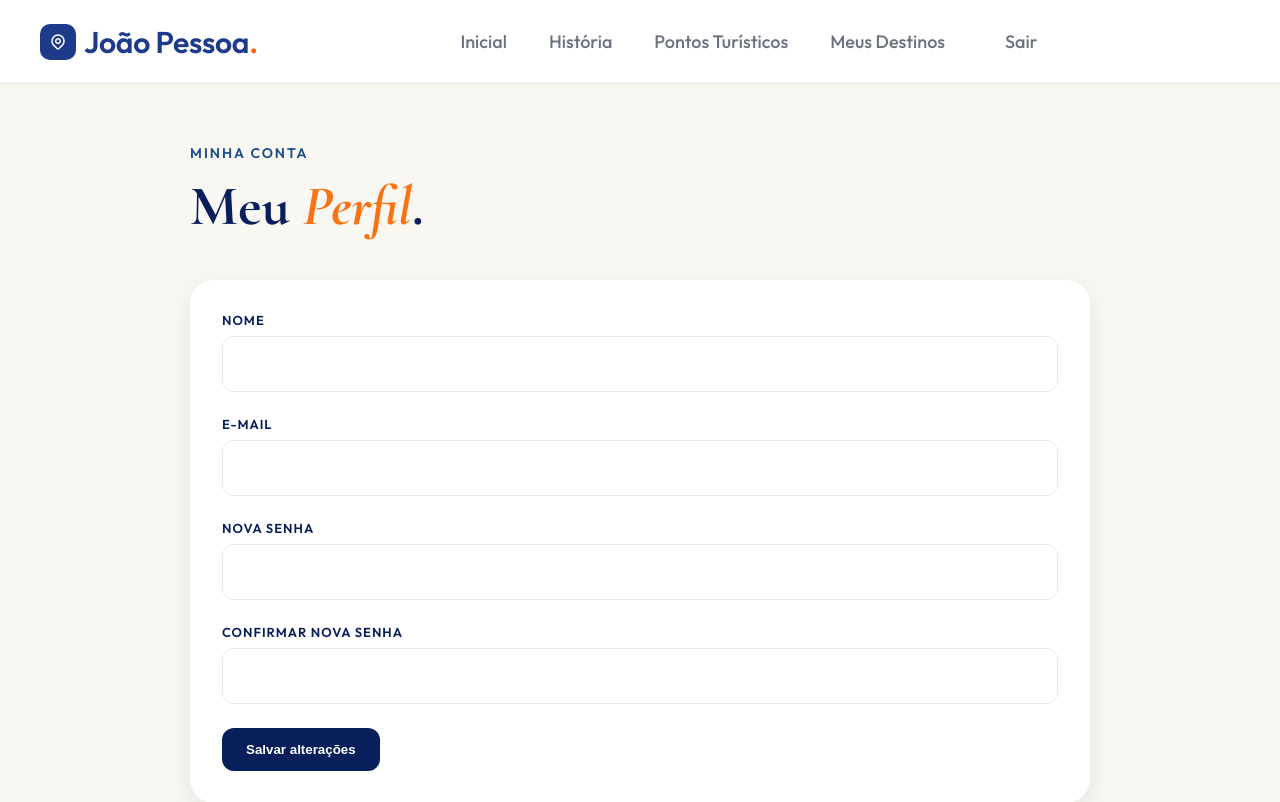
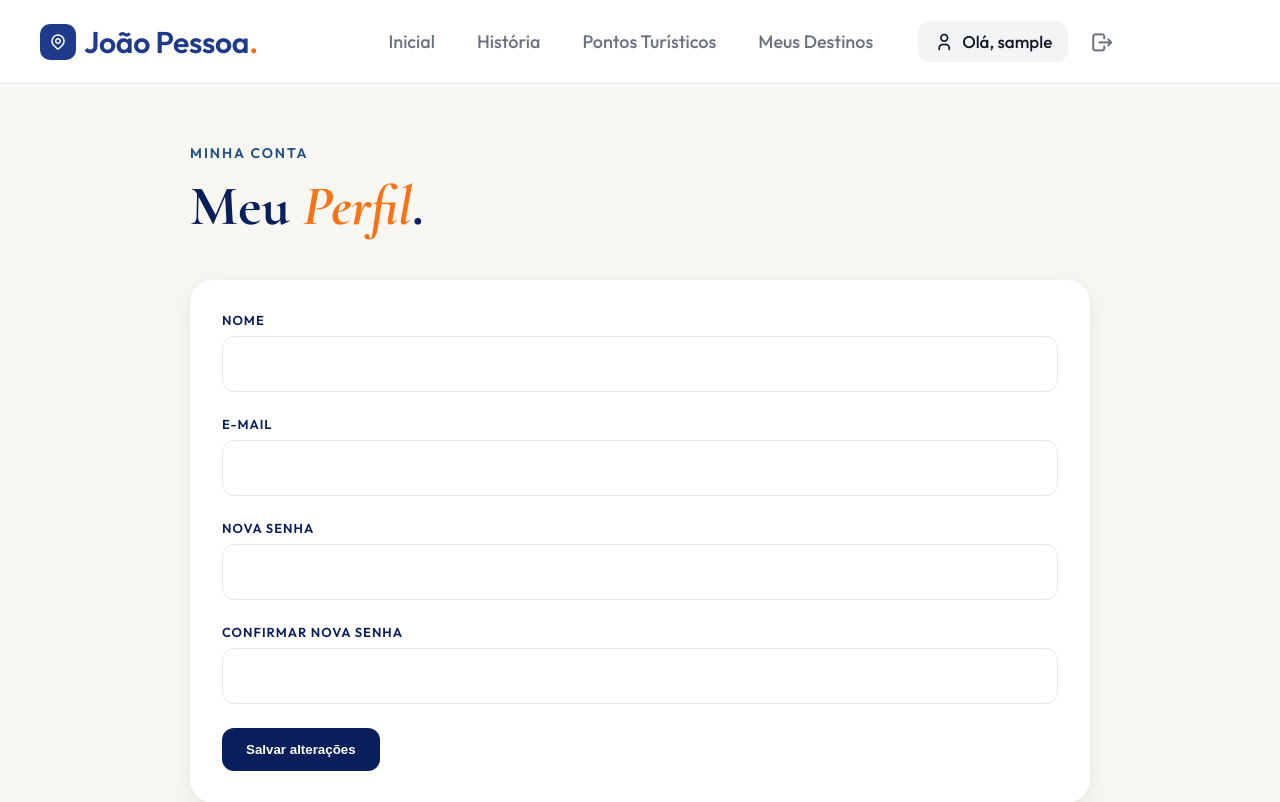
Before and after one commit to jmanoeldev/Vem-pra-Jampa, a Flask app: page /perfil in a window 1280 px wide. Shown: the top 802 px of the page. Run offline with Flask 3, Linux system fonts and the light colour scheme; the visitor is signed in with stand-in values (Sample User, id 1).

Commit message:
feat: Ajusta interfaces referentes ao perfil de usuário

```diff
--- a/static/css/style.css
+++ b/static/css/style.css
@@ -147,6 +147,64 @@ h1, h2, h3, h4, h5, h6 {
 }
 
 /* --- Botões de ação --- */
+.navbar__perfil {
+  display: flex;
+  align-items: center;
+  gap: 0.8rem;
+  padding: 1rem 1.6rem;
+  border-radius: 1.2rem;
+  background-color: var(--bg-btn-hover);
+  color: var(--text-primary);
+  text-decoration: none;
+  font-size: 1.7rem;
+  font-weight: 500;
+  transition: background-color 0.15s ease,transform 0.1s ease;
+}
+
+.navbar__perfil:hover {
+  background-color: var(--bg-link-hover);
+}
+
+.navbar__perfil:active {
+  transform: scale(0.97);
+}
+
+.navbar__perfil i {
+  font-size: 2rem;
+}
+
+.navbar__perfil span {
+  max-width: 18rem;
+  overflow: hidden;
+  text-overflow: ellipsis;
+  white-space: nowrap;
+}
+
+.navbar__logout {
+  display: flex;
+  align-items: center;
+  justify-content: center;
+  width: 4.4rem;
+  height: 4.4rem;
+  border-radius: 1.2rem;
+  text-decoration: none;
+  color: var(--text-muted);
+  transition: background-color 0.15s ease, color 0.15s ease,transform 0.1s ease;
+}
+
+.navbar__logout:hover {
+  background-color: var(--bg-btn-hover);
+  color: var(--text-primary);
+}
+
+.navbar__logout:active {
+  transform: scale(0.97);
+}
+
+.navbar__logout i {
+  font-size: 2.4rem;
+}
+
 .navbar__actions {
   display: flex;
   align-items: center;
--- a/templates/base.html
+++ b/templates/base.html
@@ -52,8 +52,21 @@
       </ul>
 
       <div class="navbar__actions">
+
         {% if session.get('usuario') %}
-          <a href="{{ url_for('auth.logout') }}" class="navbar__btn navbar__btn--entrar">Sair</a>
+          <a href="{{ url_for('auth.perfil') }}" class="navbar__perfil">
+
+            <i class="ti ti-user"></i>
+            <span>Olá, {{ session['usuario'] }}</span>
+
+          </a>
+
+          <a href="{{ url_for('auth.logout') }}" class="navbar__logout" title="Sair">
+
+            <i class="ti ti-logout"></i>
+
+          </a>
+
         {% else %}
           <a href="{{ url_for('auth.login') }}" class="navbar__btn navbar__btn--entrar">Entrar</a>
           <a href="{{ url_for('auth.register') }}" class="navbar__btn navbar__btn--criar">Criar conta</a>
--- a/templates/perfil.html
+++ b/templates/perfil.html
@@ -78,7 +78,7 @@
 
             <a href="{{ url_for('auth.logout') }}" class="botao-secundario">Sair da conta</a>
 
-            <a href="#" class="botao-excluir">Excluir perfil</a>
+            <a href="{{ url_for('auth.confirmar_exclusao') }}" class="botao-excluir">Excluir perfil</a>
 
         </div>
 
```
Also changed, not shown: templates/confirmar_exclusao.html (added, +61 -0 lines).
